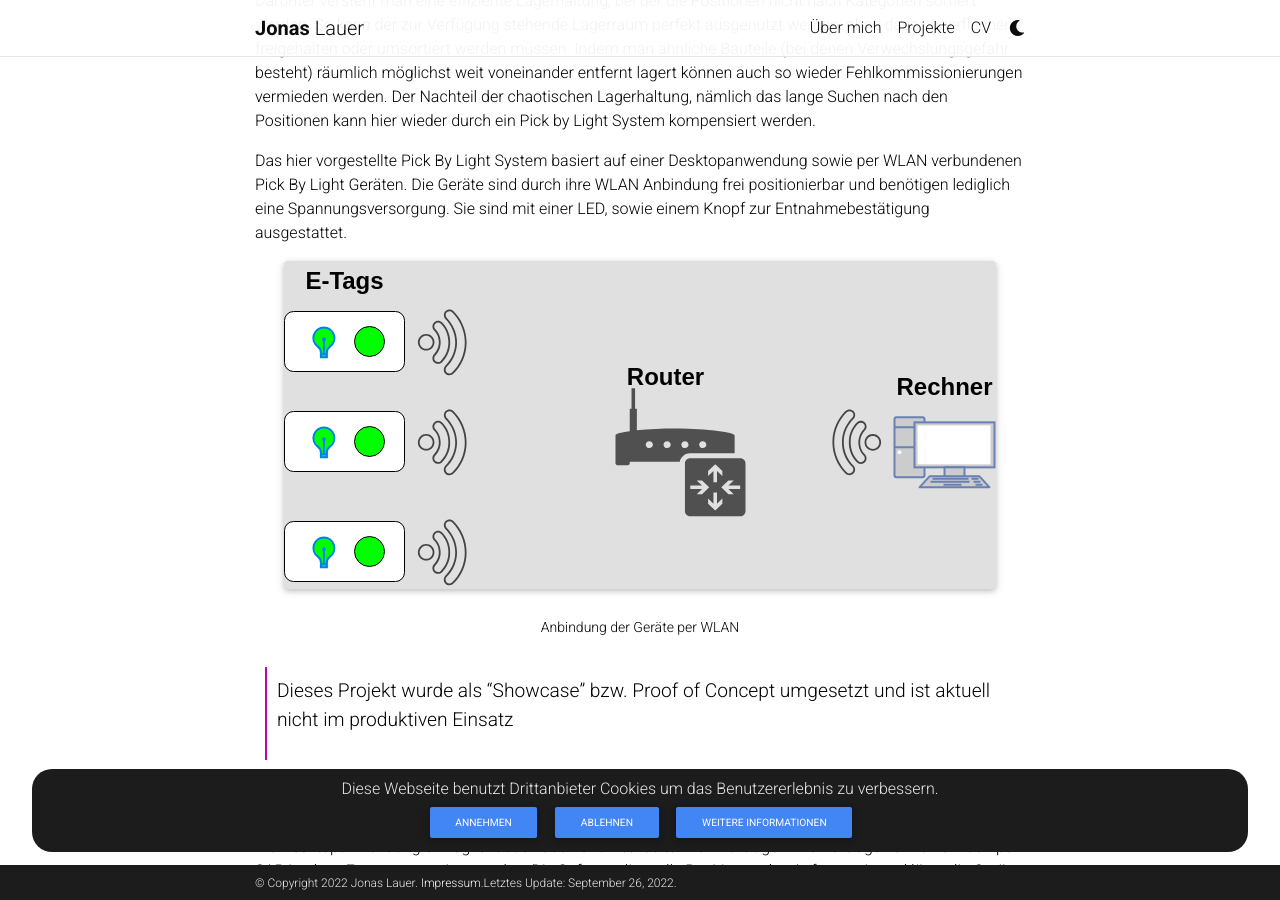
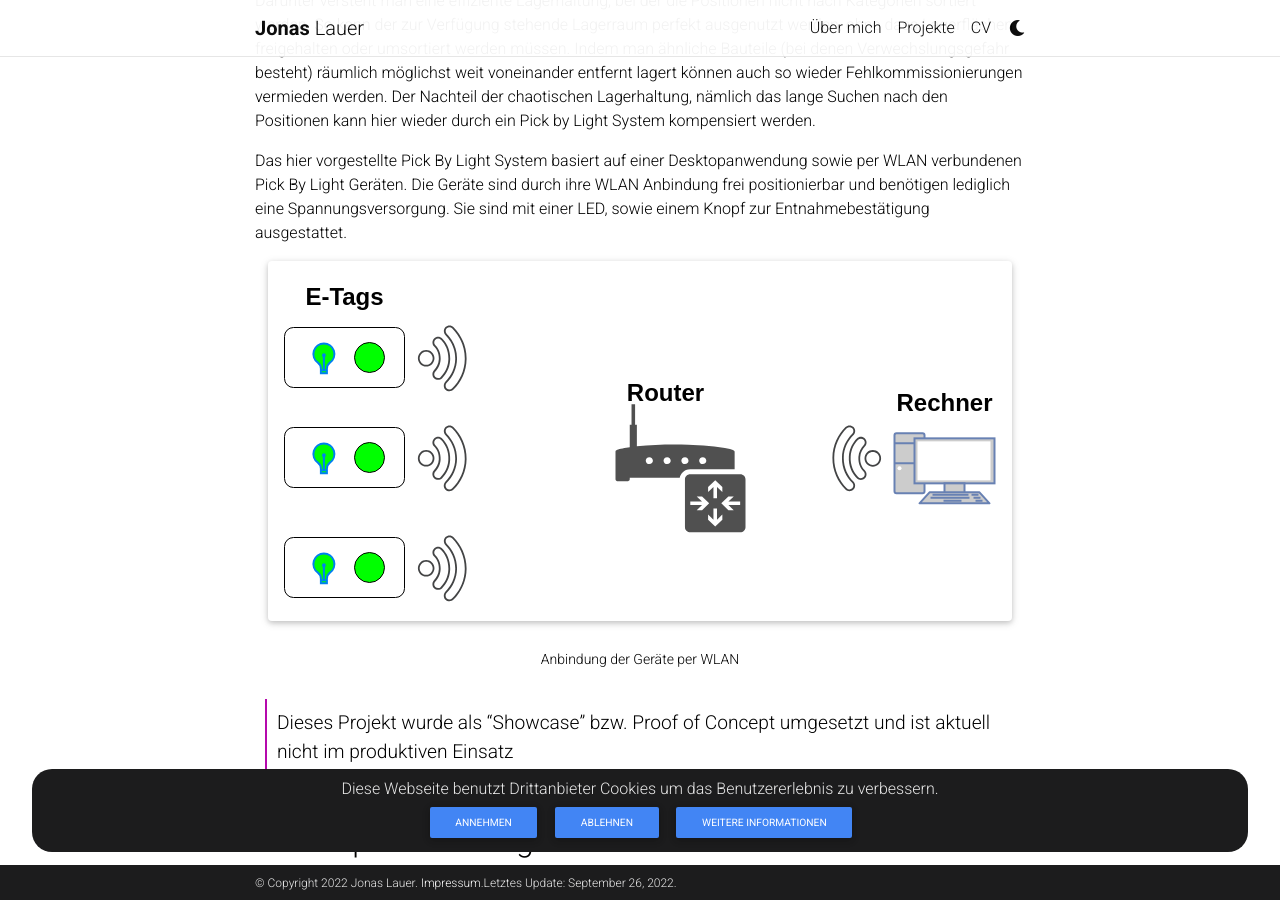
Before and after one commit to jnslr/jnslr.github.io, a Jekyll site: the page built from _projects/PickByLight.md, in a window 1280 px wide and 900 px high, scrolled down 1184 px. Built offline with Jekyll 4.4.1, drawn with Linux system fonts in a browser that asks for light colours; comment, search, counter and statistics services are not loaded; a style sheet for code colours, icons or effects is not loaded.

Commit message:
Nicer background and padding for svg images without background

```diff
--- a/_projects/PickByLight.md
+++ b/_projects/PickByLight.md
@@ -38,7 +38,7 @@ Die Geräte sind durch ihre WLAN Anbindung frei positionierbar und benötigen le
 
 <div class="row">
     <div class="col-sm mt-3 mt-md-0 text-center">
-        {% include figure.html path="assets/img/projects/pickbylight/SystemDiagram.svg" title="Pick by Light Konzept" class="bg-light img-fluid rounded z-depth-1" zoomable=true %}
+        {% include figure.html path="assets/img/projects/pickbylight/SystemDiagram.svg" title="Pick by Light Konzept" class="p-3 bg-white img-fluid rounded z-depth-1" zoomable=true %}
     </div>
 </div>
 <div class="caption">
```
